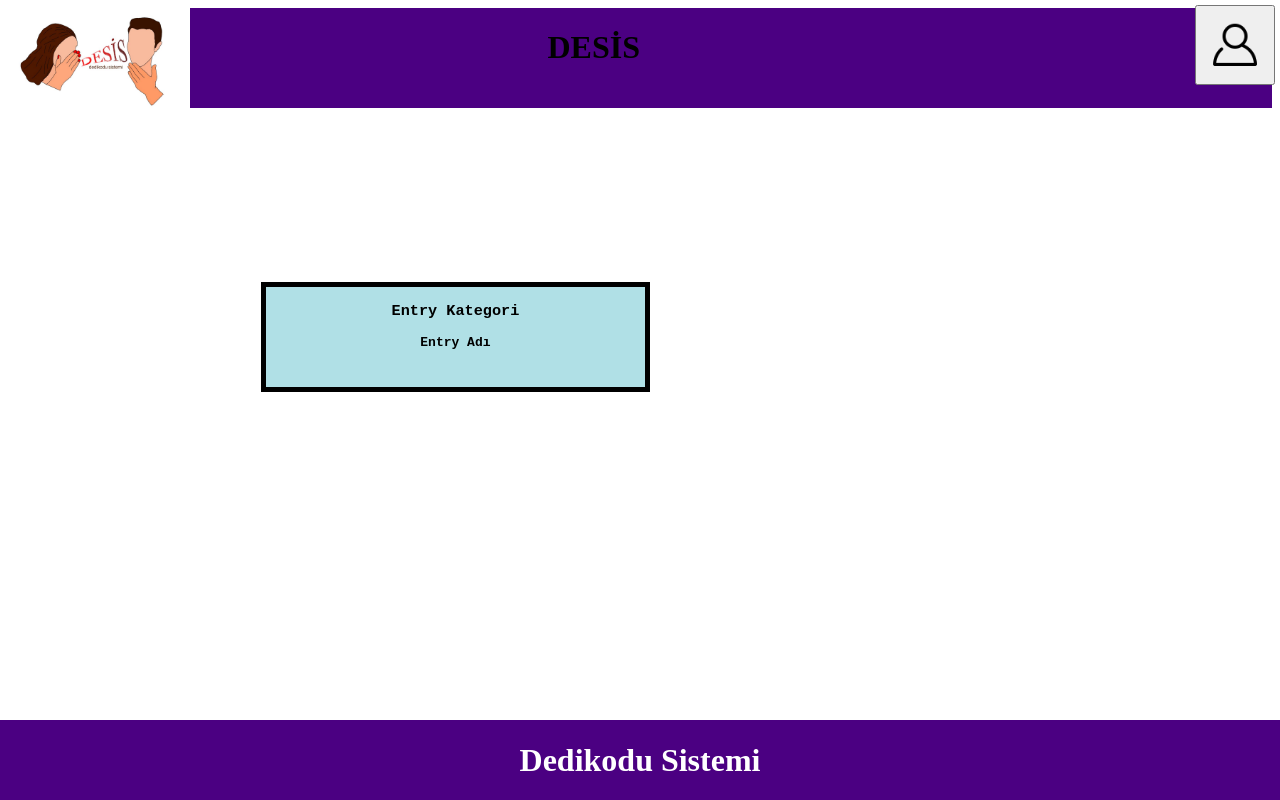
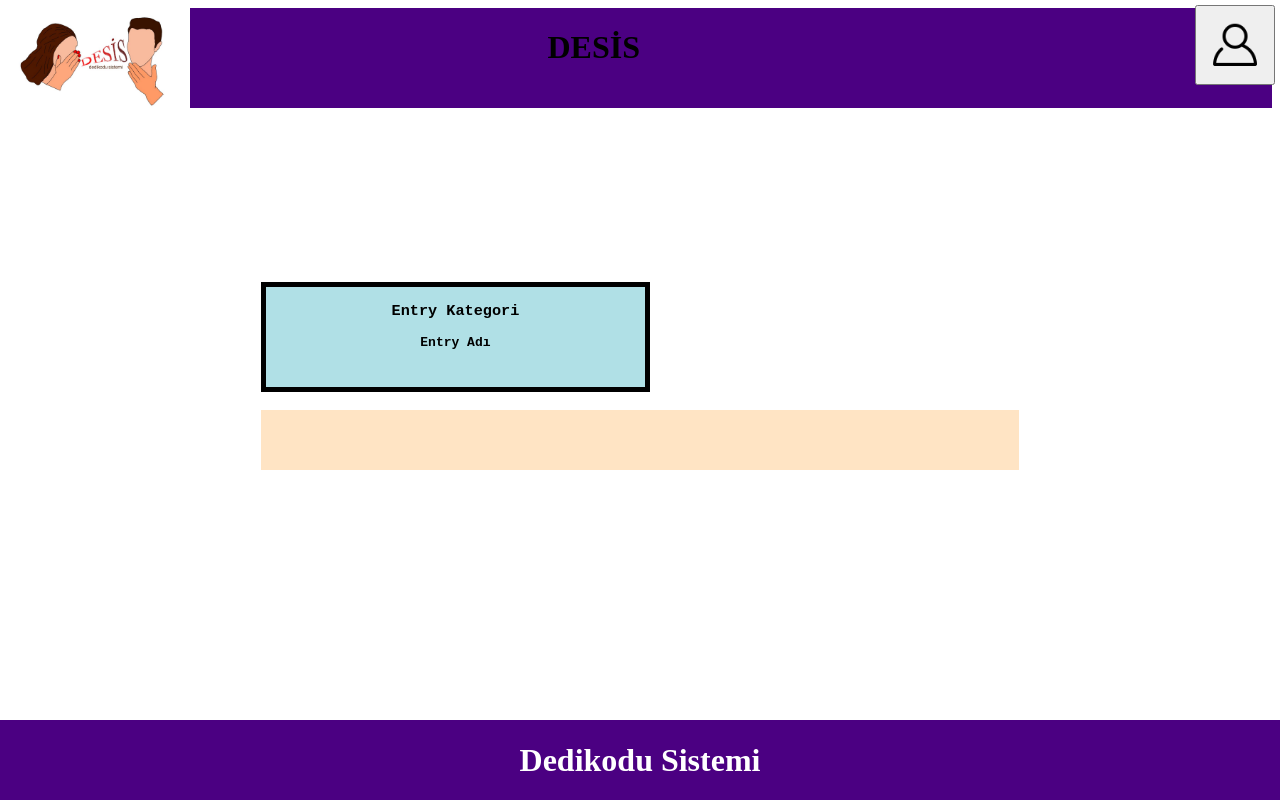
Before and after one commit to fatihgngr6/kv-desis, a React (Create React App) app: page / in a window 1280 px wide. Built offline with nearby package versions, Linux system fonts and the light colour scheme.

Commit message:
son commit
üye ekranı güncellendi

```diff
--- a/src/components/navbar/navbar.css
+++ b/src/components/navbar/navbar.css
@@ -3,6 +3,7 @@
     text-align: center;
     width: 100%;
     display: inline-flex;
+
 
 }
 
@@ -10,15 +11,27 @@
     position: absolute;
     right: 5px;
     top: 5px;
+
 }
 .navbar h1{
     position: absolute;
     right: 50%;
+
 }
 .buton{
     height: 80px;
     width: 80px;
     top: 5px;
+    color: black;
 
 
 }
+.uyeEkranıContainer {
+    background-color: bisque;
+    border-bottom-color: black;
+
+
+
+
+
+}
```
Also changed, not shown: src/components/Uyeekrani/uyeEkrani.css (+8 -1 lines).
